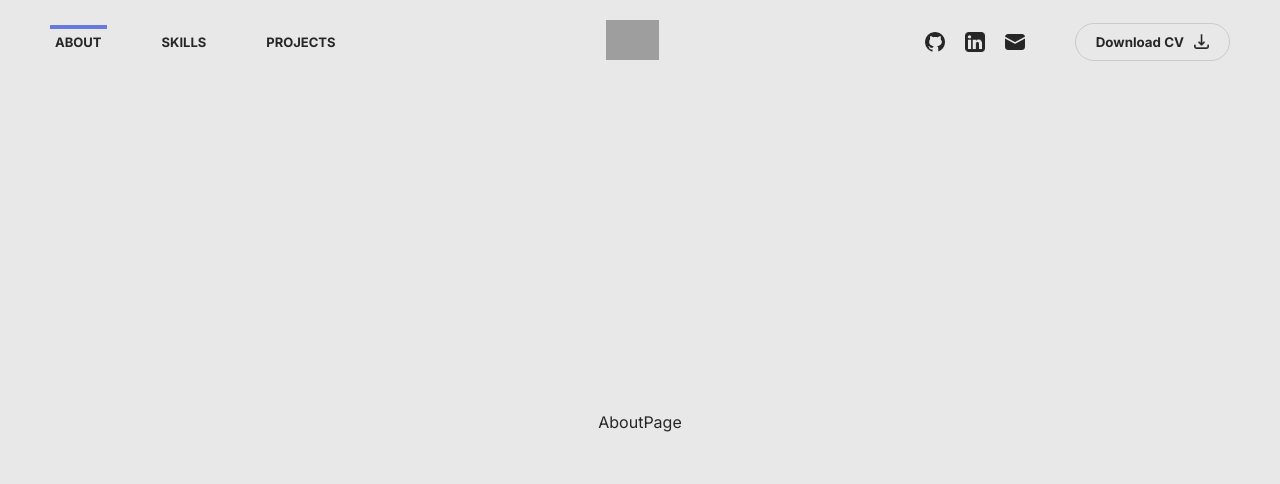
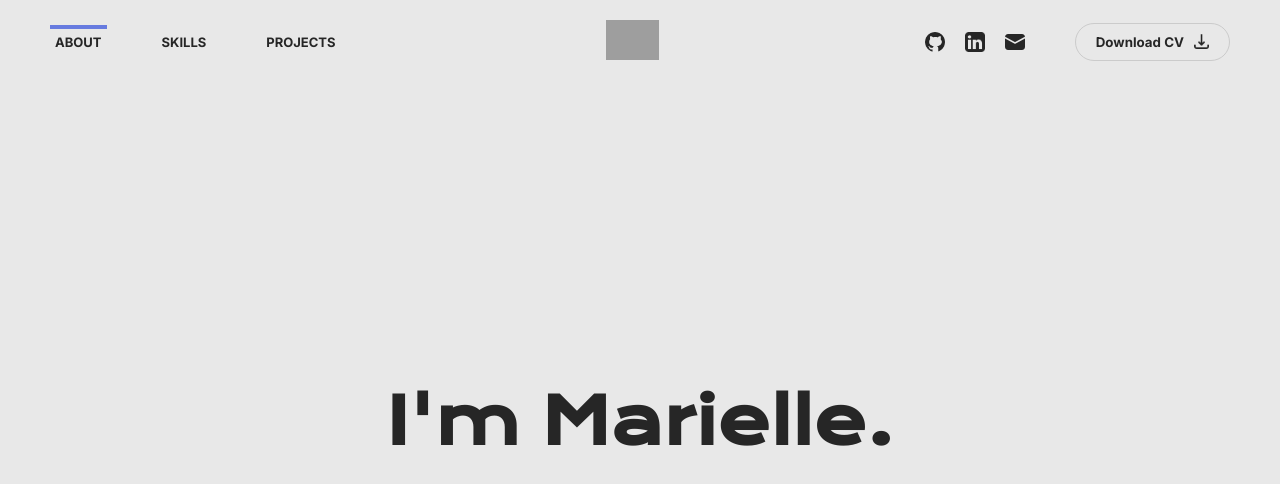
Before and after one commit to marielle-lopez/portfolio, a React (Vite) app: page /about in a window 1280 px wide. Shown: the top 484 px of the page. Built offline with nearby package versions, Linux system fonts and the light colour scheme; grey boxes are pictures that could not be loaded.

Commit message:
implemented PageHeading component

```diff
--- a/src/pages/AboutPage/AboutPage.jsx
+++ b/src/pages/AboutPage/AboutPage.jsx
@@ -1,7 +1,12 @@
 import MainWrapper from "../../containers/MainWrapper/MainWrapper";
+import PageHeading from "../../components/PageHeading/PageHeading";
 
 const AboutPage = () => {
-  return <MainWrapper>AboutPage</MainWrapper>;
+  return (
+    <MainWrapper>
+      <PageHeading title="I'm Marielle." />
+    </MainWrapper>
+  );
 };
 
 export default AboutPage;
```
